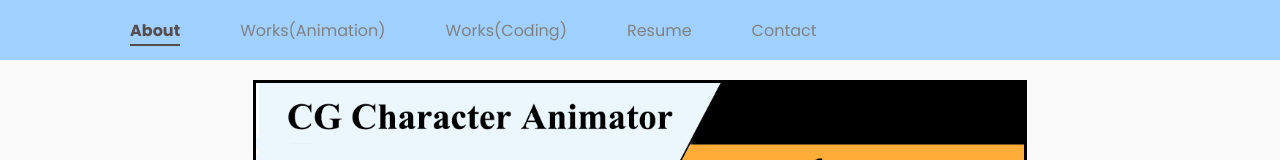
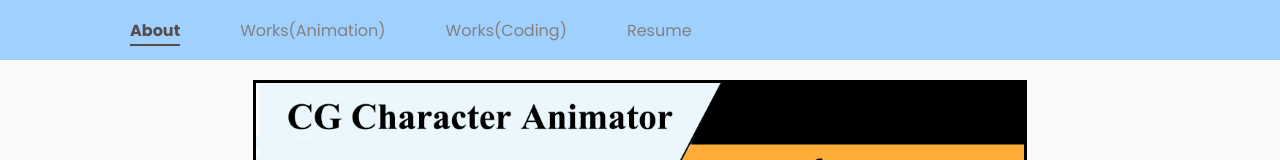
Before and after one commit to srmtwenty/amplify3, a React (Create React App) app: page / in a window 1280 px wide. Shown: the top 160 px of the page. Built offline with nearby package versions, Linux system fonts and the light colour scheme.

Commit message:
13th commit in 2024

```diff
--- a/src/App.css
+++ b/src/App.css
@@ -1,7 +1,7 @@
 .App {
   opacity: 1;
   transition: opacity 5s;
-
+  background-color: white;
   text-align: center;
 }
 
--- a/src/components/navbar/Navbar.js
+++ b/src/components/navbar/Navbar.js
@@ -32,9 +32,6 @@ const Navbar = () => {
             <li>
               <NavLink to="/resume_code" activeStyle>Resume</NavLink>
             </li>
-            <li>
-              <NavLink to="/contact">Contact</NavLink>
-            </li>
           </ul>
         </div>
       </div>
```
